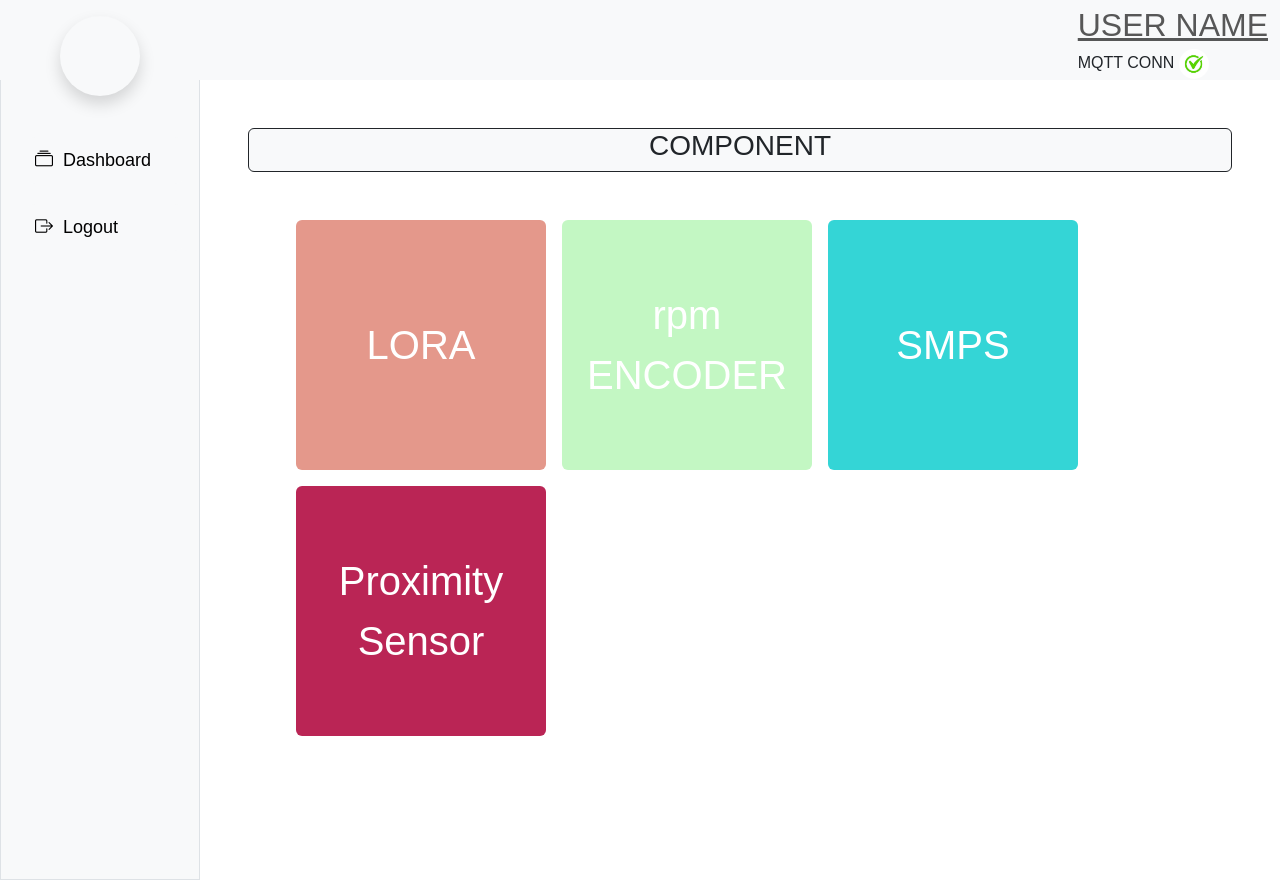
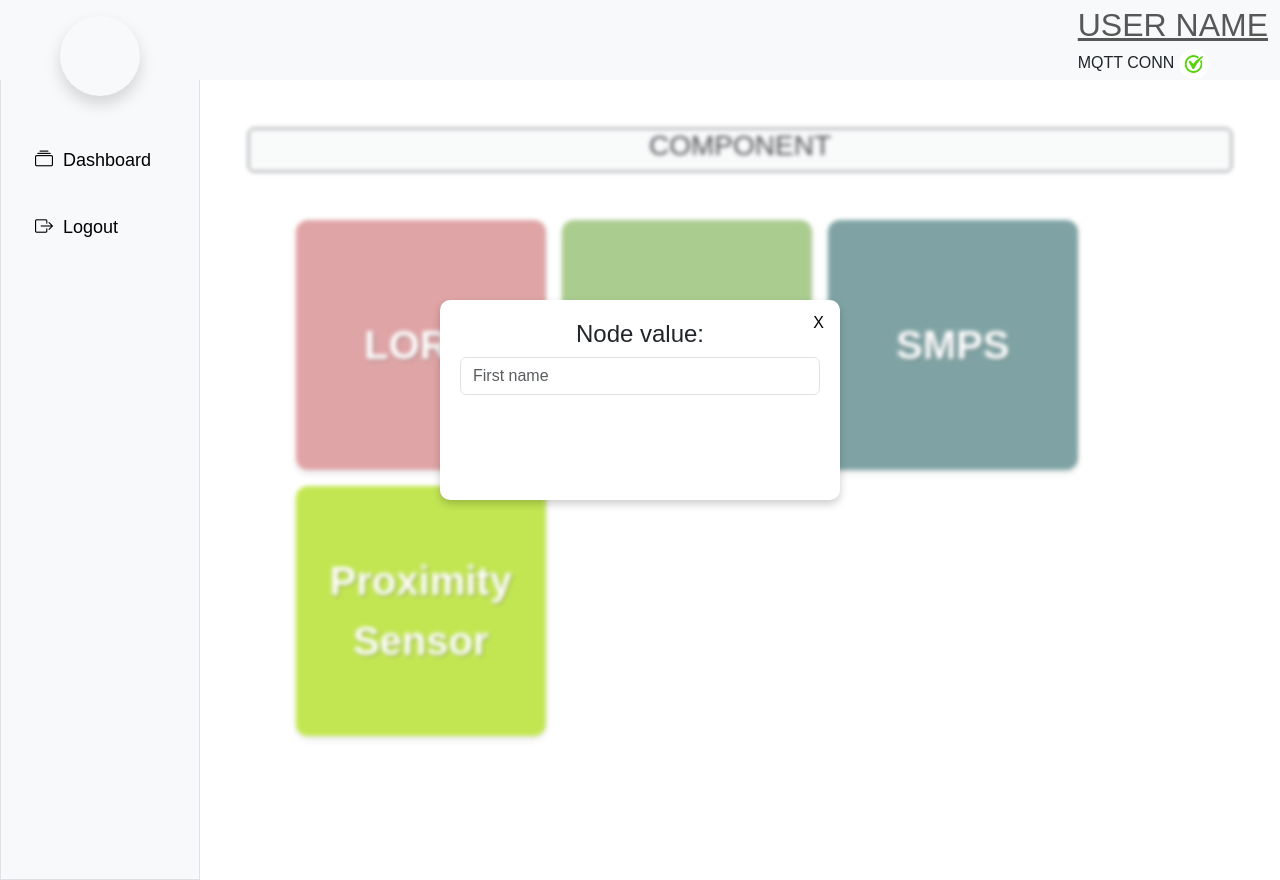
Before and after one commit to Pradip-web-Bariflolabs/R-D_Maintenance_Dash, a React (Create React App) app: page / in a window 1280 px wide. Both pictures are taken after a click on the button "LORA". Built offline with nearby package versions, Linux system fonts and the light colour scheme.

Commit message:
new comit

```diff
--- a/src/components/Body.css
+++ b/src/components/Body.css
@@ -1,7 +1,12 @@
 /* Body.css */
+.blurred {
+  filter: blur(2px);
+  opacity: 0.8;
+}
 
-/* Styling for the popup */
 .popup {
+  height: 200px;
+  width: 200px;
   position: fixed;
   top: 50%;
   left: 50%;
@@ -10,27 +15,43 @@
   padding: 20px;
   box-shadow: 0 4px 8px rgba(0, 0, 0, 0.2);
   z-index: 1000;
+  border-radius: 10px;
+  max-width: 400px;
+  width: 100%;
 }
 
 .popup-content {
   text-align: center;
+  z-index: 1000;
 }
 
-.popup-content h2 {
-  margin-top: 0;
-}
+
 
 .popup-content button {
+
   margin-top: 20px;
   padding: 10px 20px;
   border: none;
-  background-color: #333;
-  color: white;
+  background-color: white;
+  color:black;
   cursor: pointer;
+  border-radius: 8px;
+  transition: background-color 0.3s ease, transform 0.3s ease;
 }
 
-.popup-content button:hover {
+ button:hover {
   background-color: #555;
+  transform: scale(1.05);
+  border-radius: 8px;
+}
+.close-btn {
+  position: absolute;
+  top: 10px;
+  right: 10px;
+  background: none;
+  border: none;
+  font-size: 16px;
+  cursor: pointer;
 }
 
 /* Styling for the buttons and overlay */
@@ -38,6 +59,8 @@
   position: relative;
   overflow: hidden;
   transition: background-color 0.3s ease;
+  border-radius: 12px;
+  box-shadow: 0 4px 6px rgba(0, 0, 0, 0.1);
 }
 
 .btn-overlay .overlay {
@@ -55,7 +78,16 @@
   opacity: 1;
 }
 
+.btn-overlay:hover {
+  background-color: #444;
+  transform: translateY(-3px);
+}
+
 .btn-text {
   position: relative;
   z-index: 1;
+  font-weight: bold;
+  color: white;
+  text-shadow: 1px 1px 2px rgba(0, 0, 0, 0.5);
+  text-align: center;
 }
--- a/src/components/Body.jsx
+++ b/src/components/Body.jsx
@@ -12,19 +12,24 @@ function getRandomColor() {
 }
 
 function Body() {
-  const [isOpen, setIsOpen] = useState(false);
+  const [activePopup, setActivePopup] = useState(null);
 
-  const togglePopup = () => {
-    setIsOpen(!isOpen);
+  const togglePopup = (popupName) => {
+    if (activePopup === popupName) {
+      setActivePopup(null);
+    } else {
+      setActivePopup(popupName);
+    }
   };
 
   return (
-    <div id="btn-grp" className="d-flex">
-      <div className="flex-grow-1 p-5">
+    <div>
+      <div id="btn-grp" className={`d-flex ${activePopup ? 'blurred' : ''}`}>
+        <div className={`flex-grow-1 p-5`}>
           <div className='bg-light text-center text-dark border border-dark rounded'>
             <h3>COMPONENT</h3>
           </div>
-        <div className="d-flex gap-3 flex-wrap p-5 ml-40px">
+          <div className="btn-grp d-flex gap-3 flex-wrap p-5 ml-40px">
             <button
               type="button"
               className='btn text-white btn-overlay'
@@ -33,7 +38,9 @@ function Body() {
                 width: "250px",
                 backgroundColor: getRandomColor(),
                 fontSize: "40px"
-            }}>
+              }}
+              onClick={() => togglePopup('lora')}
+            >
               <span className="btn-text">LORA</span>
               <div className="overlay"></div>
             </button>
@@ -47,20 +54,11 @@ function Body() {
                 backgroundColor: getRandomColor(),
                 fontSize: "40px"
               }}
-            onClick={togglePopup}
+              onClick={() => togglePopup('rpm')}
             >
               <span className="btn-text">rpm ENCODER</span>
               <div className="overlay"></div>
             </button>
-            {isOpen && (
-            <div className="popup">
-              <div className="popup-content">
-                <button>in rpm</button>
-                <button>out</button>
-                <button onClick={togglePopup}>Close</button>
-              </div>
-            </div>
-          )}
 
             <button
               type="button"
@@ -70,7 +68,9 @@ function Body() {
                 width: "250px",
                 backgroundColor: getRandomColor(),
                 fontSize: "40px"
-            }}>
+              }}
+              onClick={() => togglePopup('smps')}
+            >
               <span className="btn-text">SMPS</span>
               <div className="overlay"></div>
             </button>
@@ -83,14 +83,54 @@ function Body() {
                 width: "250px",
                 backgroundColor: getRandomColor(),
                 fontSize: "40px"
-            }}>
+              }}
+              onClick={() => togglePopup('proximity')}
+            >
               <span className="btn-text">Proximity Sensor</span>
               <div className="overlay"></div>
             </button>
           </div>
         </div>
+      </div>
 
+      {/* Popup Content */}
+      {activePopup === 'lora' && (
+        <div className="popup">
+          <button className="close-btn" onClick={() => togglePopup(null)}>X</button>
+          <div className="popup-content">
+            <h4>Node value:</h4>
+            <input type="text" class="form-control" placeholder="First name"/>
+          </div>
+        </div>
+      )}
 
+      {activePopup === 'rpm' && (
+        <div className="popup">
+          <button className="close-btn" onClick={() => togglePopup(null)}>X</button>
+          <div className="popup-content">
+            <button>in rpm</button>
+            <button>out rpm</button>
+          </div>
+        </div>
+      )}
+
+      {activePopup === 'smps' && (
+        <div className="popup">
+          <button className="close-btn" onClick={() => togglePopup(null)}>X</button>
+          <div className="popup-content">
+            <h2>SMPS Popup Content</h2>
+          </div>
+        </div>
+      )}
+
+      {activePopup === 'proximity' && (
+        <div className="popup">
+          <button className="close-btn" onClick={() => togglePopup(null)}>X</button>
+          <div className="popup-content">
+            <h2>Proximity Sensor Popup Content</h2>
+          </div>
+        </div>
+      )}
     </div>
   );
 }
```
Lines whose indentation alone changed are shown as unchanged.
